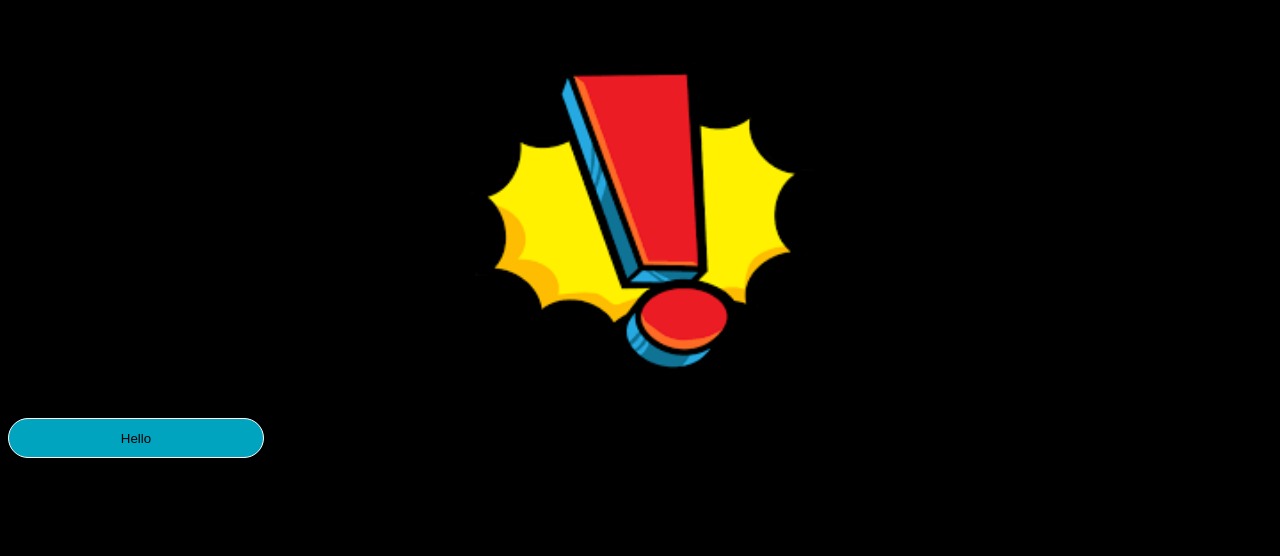
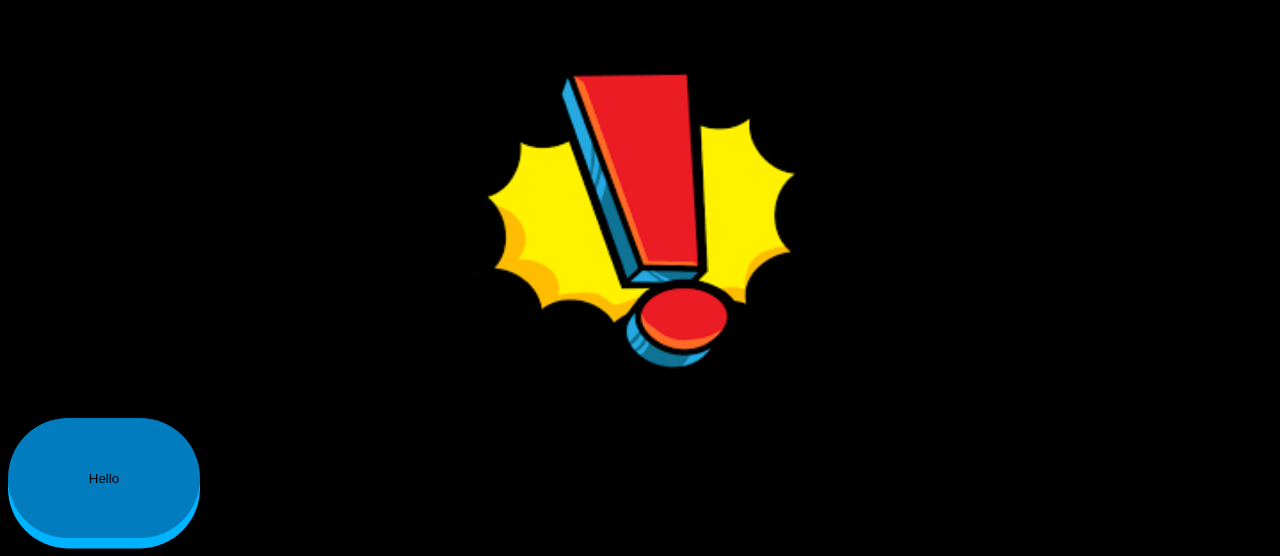
Before and after one commit to patrickzhou1234/Blog_Sample, a plain HTML site: page index.html in a window 1280 px wide. Shown: the part 244-800 px from the top of the page. Drawn offline with Linux system fonts and the light colour scheme.

Commit message:
betterbutton

```diff
--- a/blog.css
+++ b/blog.css
@@ -62,20 +62,23 @@ a:active {
     margin: 0 auto;
 }
 
-button {
-    width: 20vw;
-    height: 5vh;
-    background-color: rgb(0, 164, 191);
-    border: solid white 1px;
+  .rndbtn {
+    width: 15vw;
+    height: 15vh;
+    background-color: rgb(0, 124, 191);
+    border: none;
     border-radius: 10vw;
-    transition: background-color 0.2s;
+    transition: background-color 0.2s, box-shadow 0.2s, transform 0.2s;
+    box-shadow: 0 calc(0.5vw + 0.5vh) #00b3ff;
   }
 
-  button:hover {
+  .rndbtn:hover {
     cursor: pointer;
-    background-color: rgb(0, 124, 191);
+    background-color: rgb(0, 120, 191);
   }
 
-  button:active {
+  .rndbtn:active {
+    transform: translateY(calc(0.3vw + 0.3vh));
     background-color: rgb(0, 100, 191);
+    box-shadow: 0 calc(0.2vw + 0.2vh) #00b3ff;
   }
--- a/index.html
+++ b/index.html
@@ -15,6 +15,6 @@
     <br>
     <p>Bibliography <a target="_blank" href="https://example.com">Example Link</a></p>
     <img class="sq-mg" src="favicon.png">
-    <button>Hello</button>
+    <button class="rndbtn">Hello</button>
 </body>
 </html>
```
